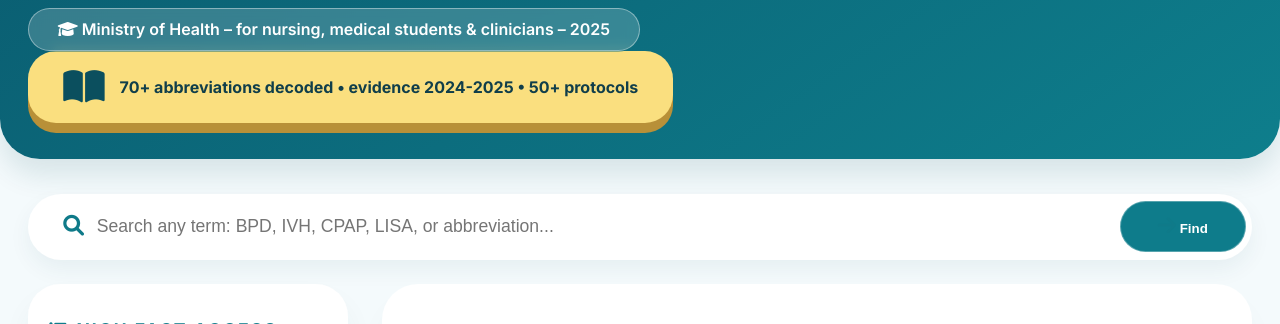
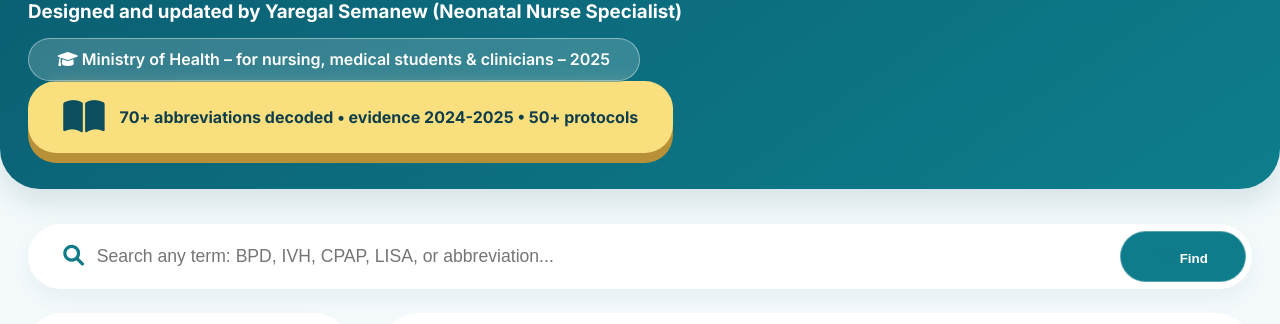
Before and after one commit to Gityar/arasbet, a plain HTML site: page index.html in a window 1280 px wide. Shown: the part 148-472 px from the top of the page. Drawn offline with nearby package versions, Linux system fonts and the light colour scheme.

Commit message:
Add author information to NICU Ethiopia header
Added a subtitle with author information to the header.

```diff
--- a/index.html
+++ b/index.html
@@ -334,7 +334,7 @@
     <div class="hero">
         <div class="container hero-content">
             <div class="title-section">
-                <h1>🇪🇹 NICU Ethiopia <br><span style="font-size:2rem;">Clinical Reference & Student Guide</span></h1>
+                <h1>🇪🇹 NICU Ethiopia <br><span style="font-size:2rem;">Clinical Reference & Student Guide</span></h1> <h3> Designed and updated by Yaregal Semanew (Neonatal Nurse Specialist)</h3>
                 <span class="flag"><i class="fas fa-graduation-cap"></i> Ministry of Health – for nursing, medical students & clinicians – 2025</span>
             </div>
             <div class="student-badge">
```
